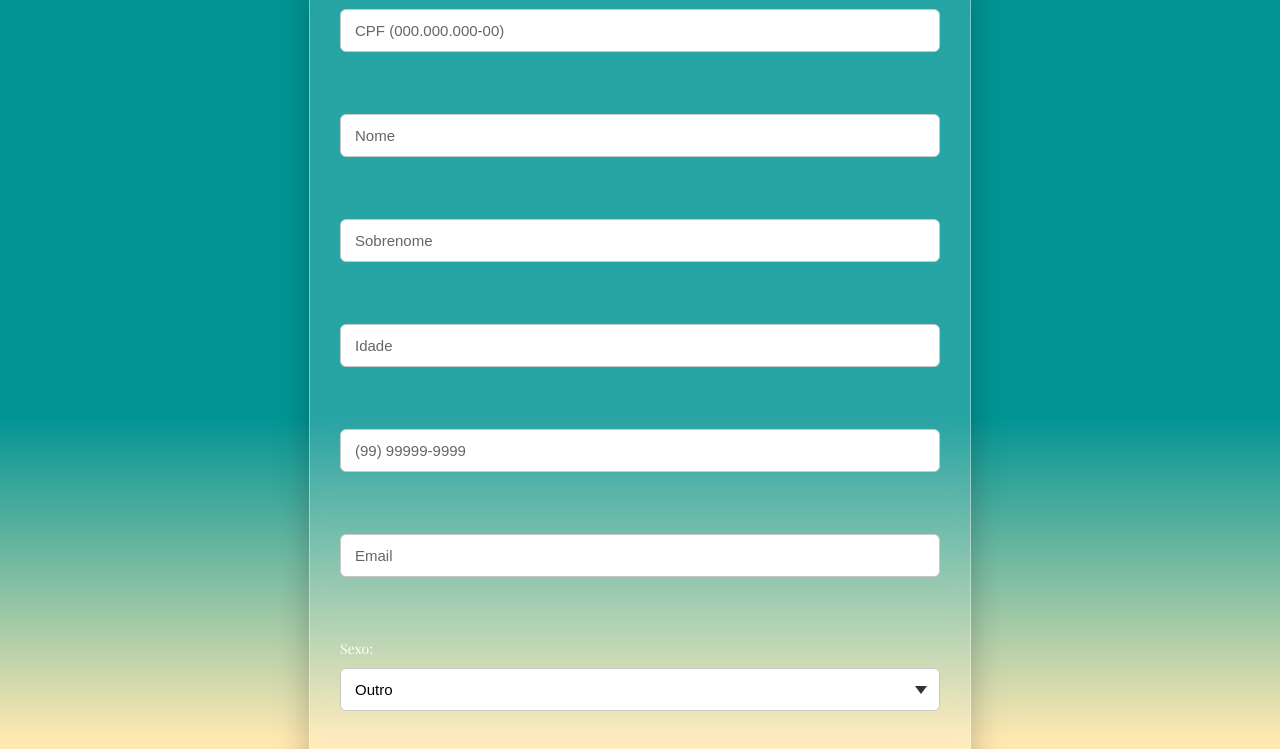
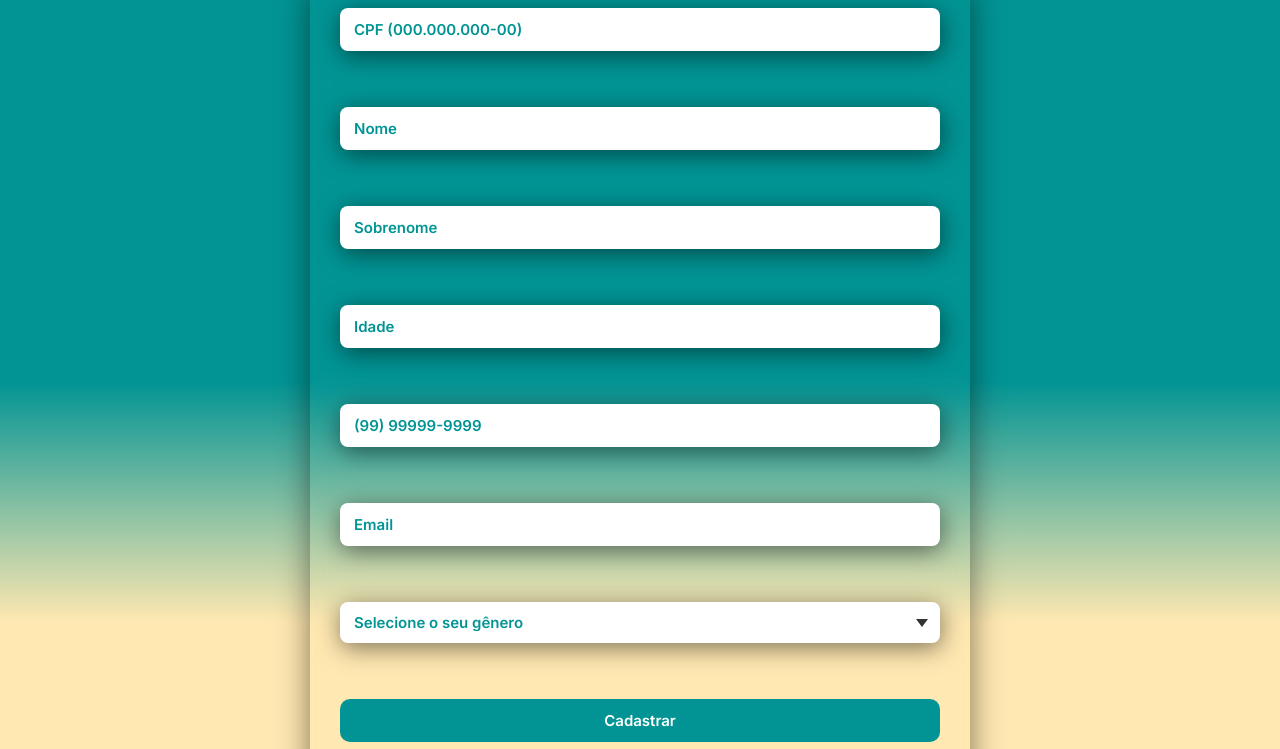
Before and after one commit to LucasLaguilio/Hotel-FrameWorks-1, a website: page CadastroHóspedes/CadastroHóspedes.html in a window 1280 px wide. Shown: the part 122-871 px from the top of the page. Drawn offline with nearby package versions, Linux system fonts and the light colour scheme; a web font is replaced by a local one.

Commit message:
Commit para salvar 6.

```diff
--- a/CadastroHóspedes/CadastroHóspedes.css
+++ b/CadastroHóspedes/CadastroHóspedes.css
@@ -1,15 +1,22 @@
-@import url('https://fonts.googleapis.com/css2?family=Inter:wght@600;700&family=Poppins:wght@400;600&display=swap');
-@import url('https://fonts.googleapis.com/css2?family=Material+Symbols+Outlined&display=block');
-@import url('https://fonts.googleapis.com/css2?family=Parkinsans:wght@300..800&display=swap');
-@import url('https://fonts.googleapis.com/css2?family=Playfair+Display:wght@400;700&display=swap');
-@import url('https://fonts.googleapis.com/css2?family=David+Libre:wght@400;500;700&display=swap');
+@import url("https://fonts.googleapis.com/css2?family=Inter:wght@600;700&family=Poppins:wght@400;600&display=swap");
+@import url("https://fonts.googleapis.com/css2?family=Material+Symbols+Outlined&display=block");
+@import url("https://fonts.googleapis.com/css2?family=Parkinsans:wght@300..800&display=swap");
+@import url("https://fonts.googleapis.com/css2?family=Playfair+Display:wght@400;700&display=swap");
+@import url("https://fonts.googleapis.com/css2?family=David+Libre:wght@400;500;700&display=swap");
+@import url('https://fonts.googleapis.com/css2?family=EB+Garamond:ital,wght@0,400..800;1,400..800&display=swap');
 
+
+
+html,
 body {
+  height: 100%;
   margin: 0;
   padding: 0;
-  font-family: "Playfair Display", serif;
-  color: rgb(0, 0, 0);
   background: linear-gradient(180deg, rgb(2, 148, 148) 50.50%, rgb(255, 232, 177) 80.50%);
+  background-repeat: no-repeat;
+  background-attachment: fixed;
+  background-size: cover;
+  scroll-behavior: smooth;
 }
 
 .top {
@@ -21,26 +28,32 @@ body {
 
 .navbar {
   background-color: inherit;
-  color: #ffffff;
   padding: 10px 20px;
   display: flex;
   height: 50px;
   justify-content: space-between;
   align-items: center;
   position: relative;
-  font-family: 'Playfair Display', serif;
+
 }
 
+
 .navbar-brand {
-  font-family: "Playfair Display", serif;
-  font-weight: 500;
+  font-family: "EB Garamond", serif;
+  font-weight: 400;
   font-size: 50px;
   color: rgb(255, 232, 177);
   letter-spacing: 0px;
 }
 
+sup {
+  font-size: 20px;
+  color: inherit;
+  margin: 5px;
+}
+
 .navbar-menu {
-  font-family: 'Poppins', Arial, Helvetica, sans-serif;
+  font-family: "Poppins", Arial, Helvetica, sans-serif;
   list-style-type: none;
   display: flex;
   gap: 20px;
@@ -49,12 +62,12 @@ body {
 
 .navbar-menu li a {
   text-decoration: none;
-  color: #fff;
+  color: rgb(255, 232, 177);
   transition: color 0.3s;
 }
 
 .navbar-menu li a:hover {
-  color: #ddd;
+  color: rgb(255, 196, 58);
 }
 
 .navbar-toggle {
@@ -97,81 +110,102 @@ form {
   flex-direction: column;
   gap: 10px;
   max-width: 600px;
+  max-height: 800px ;
   margin: 50px auto;
   margin-top: 100px;
   padding: 30px;
-
-  background: rgba(255, 255, 255, 0.15); /* transparência */
-  border-radius: 12px;
-  border: 1px solid rgba(255, 255, 255, 0.4); /* borda suave */
-  box-shadow: 0 8px 32px rgba(0, 0, 0, 0.25);
+  background: transparent;
+  border-radius: 15px;
+  box-shadow: 0 8px 32px rgba(0, 0, 0, 0.5);
   backdrop-filter: blur(8px);
-  -webkit-backdrop-filter: blur(8px);
-
-  color: #000000;
+  color: rgb(2, 148, 148);
 }
 
 input[type="text"],
 input[type="number"],
 input[type="email"],
-select {
-  font-family: "Parkinsans", Arial, Helvetica, sans-serif;
+select#sexo {
+  color: rgb(2, 148, 148, 1);
+  font-family: "Inter", sans-serif;
+  font-size: 15px;
+  font-weight: 100;
+  letter-spacing: 0px;
   padding: 12px 14px;
-  border-radius: 6px;
-  border: 1px solid #c9c9c9;
-  background-color: #ffffff;
-  color: #000000;
+  border-radius: 8px;
+  border: 0px;
+  box-shadow: 1px 5px 25px rgba(0, 0, 0, 0.5);
+  background-color: rgb(255, 255, 255);
+  transition: background-color 0.5s ease-in-out, opacity 0.5s ease-in;
+}
+
+input:hover,
+select#sexo:hover {
+  background-color: rgb(255, 233, 184);
+  transition: background-color 0.5s ease-in-out, opacity 0.5s ease-in;
+  opacity: 1;
+}
+
+input {
+  transition: opacity 0.5s ease-out;
+}
+
+input:hover {
+  opacity: 1;
+}
+
+input::placeholder {
+  color: rgb(2, 148, 148, 1);
+  font-family: "Inter", sans-serif;
   font-size: 15px;
-  transition: border 0.3s, background-color 0.3s;
+  font-weight: 100;
+  transition: color 0.5s ease-in-out;
+}
+
+input:hover::placeholder {
+  transition: color 0.5s ease-out;
+}
+
+input:focus::placeholder {
+  color: inherit;
 }
 
 input:focus,
 select:focus {
   outline: none;
-  border: 1px solid #ffd154;
-  background-color: #ffd154;
-}
-
-label {
-  font-size: 14px;
-  color: rgb(255, 255, 255);
+  border: 1px solid rgb(255, 232, 177);
+  background-color: rgb(255, 232, 177);
 }
 
 input[type="submit"],
 input[type="reset"] {
-  background: linear-gradient(135deg, #ffd154, #ffd154);
-  color: #fff;
+  background: rgb(2, 148, 148);
+  color: rgb(255, 255, 255);
   padding: 12px 24px;
-  font-size: 16px;
+  font-size: 15px;
+  font-weight: 500;
   border: none;
-  border-radius: 8px;
+  border-radius: 10px;
   cursor: pointer;
-  font-family: "Parkinsans", Arial, Helvetica, sans-serif;
-  transition: background 0.3s ease, transform 0.2s;
+  font-family: "Inter", sans-serif;
+  letter-spacing: 0px;
+  transition: color 0.2s ease, transform 0.5s;
 }
 
 input[type="submit"]:hover {
   background: #468e2a;
-  transform: scale(1.03);
+  transform: scale(1.05);
+  color: white;
 }
 
 input[type="reset"]:hover {
-  background: rgb(173, 32, 32);
-  transform: scale(1.03);
-}
-
-input::placeholder {
-  color: #272727b6;
-}
-
-input:focus::placeholder {
-  color: #a07500;
+  background: rgb(66, 10, 10);
+  transform: scale(1.05);
+  color: white;
 }
 
 select {
-  font-family: "Parkinsans", Arial, Helvetica, sans-serif;
   padding: 12px 14px;
-  border-radius: 6px;
+  border-radius: 10px;
   border: 1px solid #c9c9c9;
   background-color: #ffffff;
   color: #000000;
@@ -183,8 +217,3 @@ select {
   background-position: right 12px center;
   background-size: 12px;
 }
-
-select:focus {
-  border: 1px solid #ffd154;
-  background-color: #fff4c2;
-}
--- a/CadastroHóspedes/CadastroHóspedes.html
+++ b/CadastroHóspedes/CadastroHóspedes.html
@@ -1,12 +1,10 @@
 <!DOCTYPE html>
-<html lang="en">
-
+<html lang="pt-br">
   <head>
-    <meta charset="UTF-8">
-    <meta name="viewport" content="width=device-width, initial-scale=1.0">
-    <title>Cadastrar Usuarios</title>
-    <link rel="stylesheet" href="/CadastroHóspedes/CadastroHóspedes.css">
-    <link href="https://fonts.googleapis.com/css2?family=Playfair+Display:wght@400;700&display=swap" rel="stylesheet">
+    <meta charset="UTF-8" />
+    <meta name="viewport" content="width=device-width, initial-scale=1.0" />
+    <title>Cadastrar Usuários</title>
+    <link rel="stylesheet" href="/CadastroHóspedes/CadastroHóspedes.css" />
 
   </head>
 
@@ -14,10 +12,10 @@
     <header class="top">
       <nav class="navbar">
         <div class="navbar-brand">
-            <p class="logo">Palm Resort</p>
+          <p class="logo">PALM RESORT<sup>&reg;</sup></p>
         </div>
 
-          <input type="checkbox" id="menuToggle">
+        <input type="checkbox" id="menuToggle" />
         <label for="menuToggle" class="navbar-toggle">&#9776;</label>
 
         <ul class="navbar-menu">
@@ -27,27 +25,64 @@
     </header>
 
     <form onsubmit="event.preventDefault(); formulario()">
-        <input type="text" id="cpf" name="cpf" placeholder="CPF (000.000.000-00)" maxlength="14" required oninput="mascararCPF(this)"><br><br>
-        <input type="text" id="nome" name="nome" placeholder="Nome" required><br><br>
-        <input type="text" id="sobrenome" name="sobrenome" placeholder="Sobrenome" required><br><br>
-        <input type="number" id="idade" name="idade" placeholder="Idade" required><br><br>
-        <input type="text" id="telefone" name="telefone" placeholder="(99) 99999-9999" maxlength="15" required oninput="mascararTelefone(this)"><br><br>
-        <input type="email" id="email" name="email" placeholder="Email"><br><br>
+      <input
+        type="text"
+        id="cpf"
+        name="cpf"
+        placeholder="CPF (000.000.000-00)"
+        maxlength="14"
+        required
+        oninput="mascararCPF(this)"
+      /><br /><br />
+      <input
+        type="text"
+        id="nome"
+        name="nome"
+        placeholder="Nome"
+        required
+      /><br /><br />
+      <input
+        type="text"
+        id="sobrenome"
+        name="sobrenome"
+        placeholder="Sobrenome"
+        required
+      /><br /><br />
+      <input
+        type="number"
+        id="idade"
+        name="idade"
+        placeholder="Idade"
+        required
+      /><br /><br />
+      <input
+        type="text"
+        id="telefone"
+        name="telefone"
+        placeholder="(99) 99999-9999"
+        maxlength="15"
+        required
+        oninput="mascararTelefone(this)"
+      /><br /><br />
+      <input
+        type="email"
+        id="email"
+        name="email"
+        placeholder="Email"
+      /><br /><br />
 
-        <label for="sexo">Sexo:</label>
       <select name="sexo" id="sexo" required>
+        <option value="" disabled selected>Selecione o seu gênero</option>
         <option value="Masculino">Masculino</option>
         <option value="Feminino">Feminino</option>
-            <option value="Outro" selected>Outro</option>
-        </select><br><br>
+        <option value="Outro">Outro</option>
+      </select>
+      <br /><br />
 
-        <input type="submit" id="cadastrar" value="Cadastrar">
-        <input type="reset" id="reset" value="Limpar">
+      <input type="submit" id="cadastrar" value="Cadastrar" />
+      <input type="reset" id="reset" value="Limpar" />
     </form>
 
     <script src="/CadastroHóspedes/CadastroHóspedes.js"></script>
   </body>
-
-
-
 </html>
```
Lines whose indentation alone changed are shown as unchanged.
